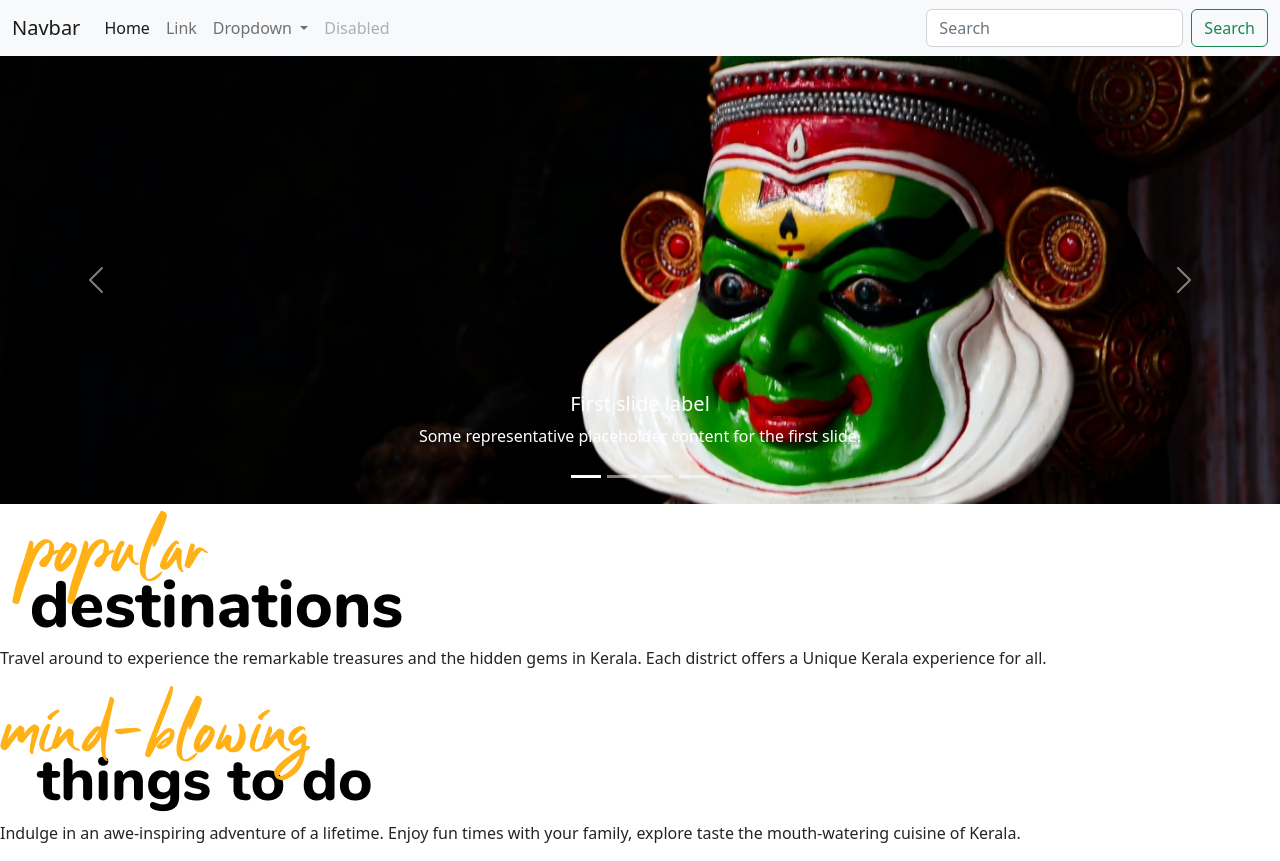
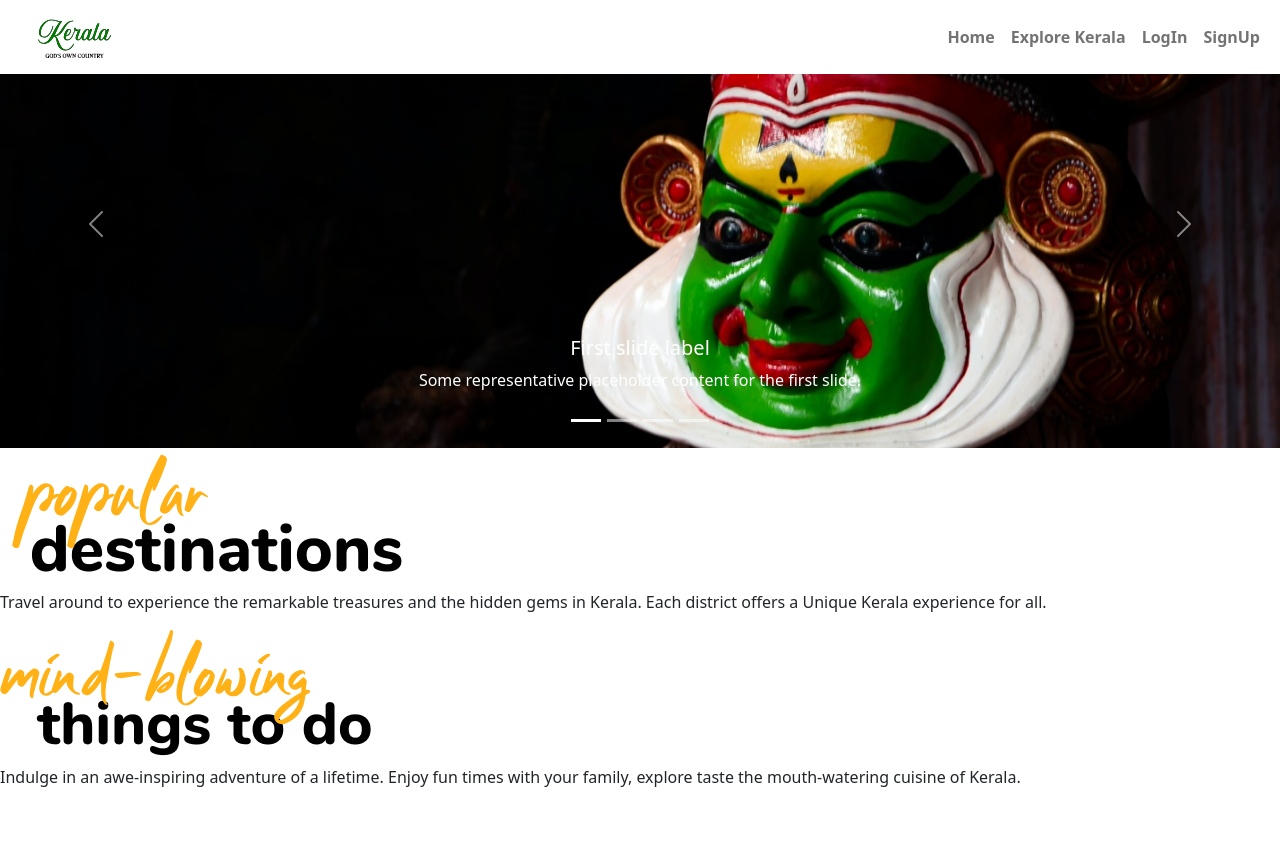
Before and after one commit to StebinCleetus/KeralaTourism, a plain HTML site: page index.html in a window 1280 px wide. After the commit the page ends 805 px from the top, so only its background shows below. Drawn offline with nearby package versions, Linux system fonts and the light colour scheme.

Commit message:
nav bar completed

```diff
--- a/index.html
+++ b/index.html
@@ -16,44 +16,48 @@
 <body>
 
 
-    <nav class="navbar navbar-expand-lg bg-light">
+    <nav class="navbar navbar-expand-lg fixed-top "style="background-color: white;">
         <div class="container-fluid">
-            <a class="navbar-brand" href="#">Navbar</a>
+            <a class="navbar-brand " href="#"></a><img src="images/log.svg" alt="logo"  width="100rem"></a>
+
             <button class="navbar-toggler" type="button" data-bs-toggle="collapse"
                 data-bs-target="#navbarSupportedContent" aria-controls="navbarSupportedContent" aria-expanded="false"
                 aria-label="Toggle navigation">
                 <span class="navbar-toggler-icon"></span>
             </button>
             <div class="collapse navbar-collapse" id="navbarSupportedContent">
-                <ul class="navbar-nav me-auto mb-2 mb-lg-0">
-                    <li class="nav-item">
-                        <a class="nav-link active" aria-current="page" href="#">Home</a>
+                <ul class="navbar-nav  ms-auto">
+                    <li class="nav-item fw-semibold">
+                        <a class="nav-link " aria-current="page" href="#">Home</a>
                     </li>
-                    <li class="nav-item">
-                        <a class="nav-link" href="#">Link</a>
+                    <li class="nav-item fw-semibold">
+                        <a class="nav-link " href="#">Explore Kerala</a>
                     </li>
-                    <li class="nav-item dropdown">
+                    <!-- <li class="nav-item dropdown">
                         <a class="nav-link dropdown-toggle" href="#" role="button" data-bs-toggle="dropdown"
                             aria-expanded="false">
                             Dropdown
-                        </a>
-                        <ul class="dropdown-menu">
+                        </a> -->
+                        <!-- <ul class="dropdown-menu">
                             <li><a class="dropdown-item" href="#">Action</a></li>
                             <li><a class="dropdown-item" href="#">Another action</a></li>
                             <li>
                                 <hr class="dropdown-divider">
                             </li>
                             <li><a class="dropdown-item" href="#">Something else here</a></li>
-                        </ul>
+                        </ul> -->
+                    <!-- </li> -->
+                    <li class="nav-item fw-semibold">
+                        <a class="nav-link" href="#">LogIn</a>
                     </li>
-                    <li class="nav-item">
-                        <a class="nav-link disabled">Disabled</a>
+                    <li class="nav-item fw-semibold  ">
+                        <a class="nav-link " href="#">SignUp</a>
                     </li>
                 </ul>
-                <form class="d-flex" role="search">
+                <!-- <form class="d-flex" role="search">
                     <input class="form-control me-2" type="search" placeholder="Search" aria-label="Search">
                     <button class="btn btn-outline-success" type="submit">Search</button>
-                </form>
+                </form> -->
             </div>
         </div>
     </nav>
```
Also changed, not shown: html/login.html (+3 -3 lines).
